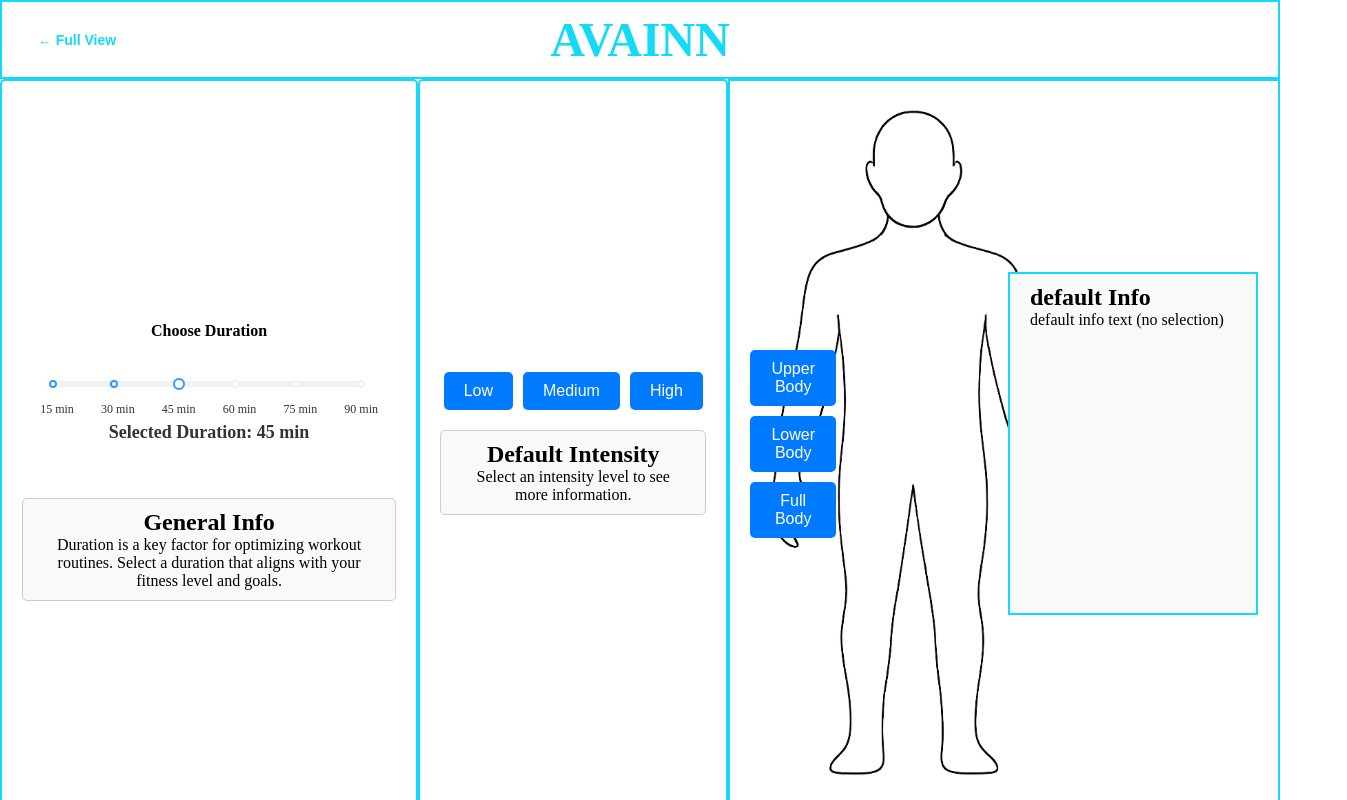
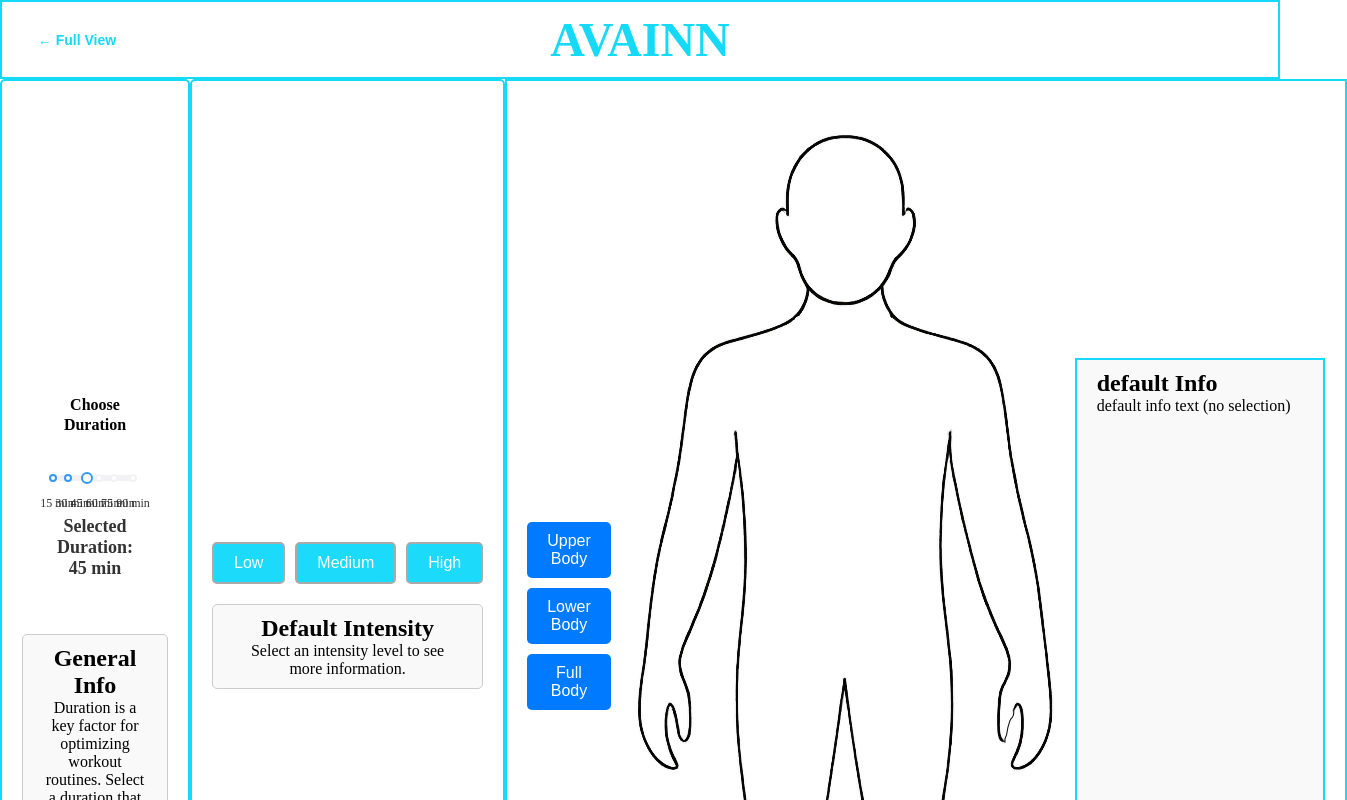
Before and after one commit to NikoKola1/workout-recommender, a React (Vite) app: page /simpleview in a window 1280 px wide. Shown: the top 800 px of the page, 1347 px wide, since content can reach past the window. Built offline with nearby package versions, Linux system fonts and the light colour scheme.

Commit message:
quick commit, fix styles later

```diff
--- a/src/components/Footer.jsx
+++ b/src/components/Footer.jsx
@@ -68,7 +68,7 @@
         minHeight: "42",
         fontSize: "40px",
         fontWeight: "bold",
-        border: "none",
+        border: '2px solid #999999',
         borderRadius: "8px",
         height:"100%",
         cursor: "pointer",
--- a/src/components/Intensity.jsx
+++ b/src/components/Intensity.jsx
@@ -56,9 +56,9 @@
     button: {
         padding: '10px 20px',
         fontSize: '16px',
-        backgroundColor: '#007BFF',
+        backgroundColor: '#1CDAF9',
         color: '#fff',
-        border: 'none',
+        border: '2px solid #AAAAAA',
         borderRadius: '5px',
         cursor: 'pointer',
         transition: 'background-color 0.3s',
--- a/src/components/MuscleGroup.jsx
+++ b/src/components/MuscleGroup.jsx
@@ -59,19 +59,6 @@
 }
 
 const styles = {
-    box: {
-        flex: 1,
-        minWidth: "200px",
-        width: "100%",
-        height: "100%",
-        border: "2px solid #15daf7",
-        textAlign: "center",
-        borderRadius: "2px",
-        backgroundColor: "#ffffff",
-        display: "flex",
-        justifyContent: "center",
-        alignItems: "center",
-    },
     container: {
         border: "2px solid #15daf7",
         display: 'flex',
@@ -96,17 +83,15 @@
         zIndex: '1',
     },
     imageContainer: {
-        marginLeft: '-70px',
-        marginRight: '-50px',
+        display: 'flex',
+        justifyContent: 'center',  // Center image horizontally
+        alignItems: 'center',      // Center image vertically
+        margin: '20px',            // Add some margin around the image
+        flex: 1,                   // Allow image container to grow and shrink
         textAlign: 'center',
-        maxWidth: '500px',
     },
     image: {
-        maxWidth: '100%', // Limits the image's width to its container
-        maxHeight: '100%', // Limits the height to its container
-        width: 'auto', // Ensures proper scaling
-        height: 'auto', // Keeps the aspect ratio intact
-        objectFit: 'contain', // Ensures the image fits within the container without cropping
+        objectFit: 'inherit',  // Ensures the image doesn't get cropped
     },
     infobox: {
         padding: '10px 20px',
--- a/src/views/FullView/MuscleGroupScreen.jsx
+++ b/src/views/FullView/MuscleGroupScreen.jsx
@@ -21,7 +21,7 @@
         flexDirection: "row",
         justifyContent: "center",
         alignItems: "stretch",
-        height:'100%',
+        height:'100vh',
         overflowY: "auto"
     }
 }
```
